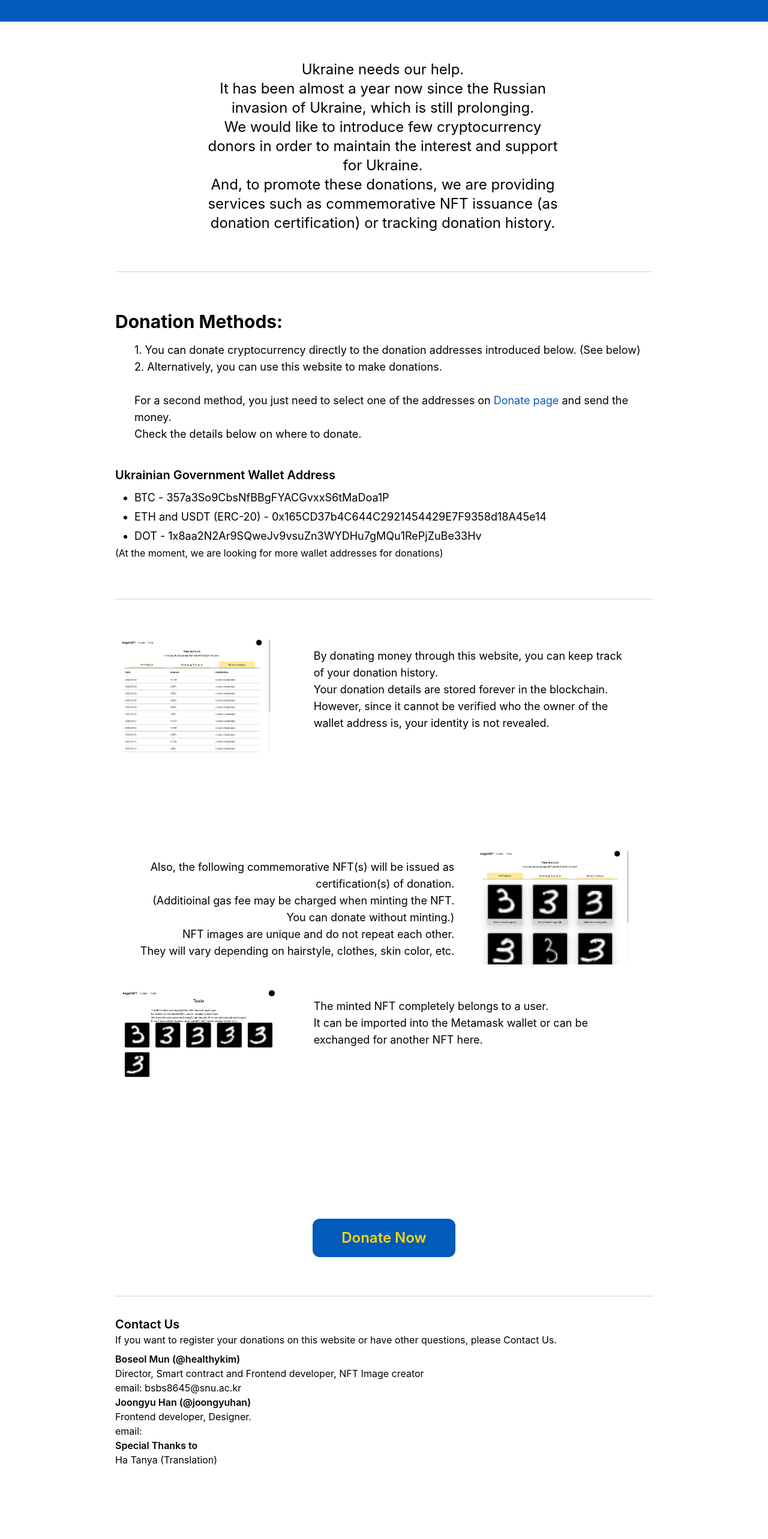
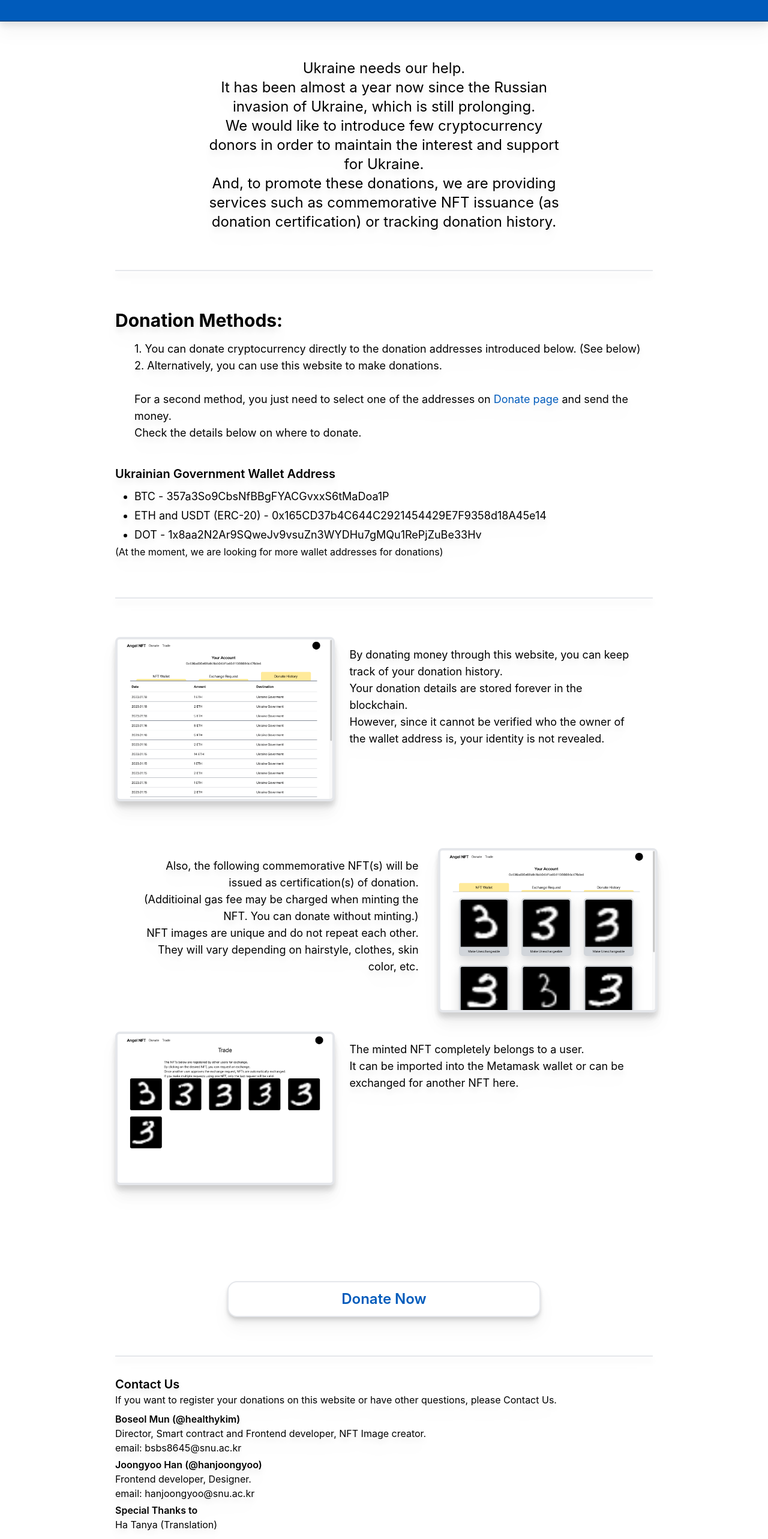
Before and after one commit to healthykim/AngelNFT, a React (Create React App) app in the folder frontend/: page / in a window 1280 px wide. Shown: the part 220-2786 px from the top of the page at 60% size. Before the commit the page ends 2746 px from the top, so only its background shows below. Built offline with nearby package versions, Linux system fonts and the light colour scheme; what web3 would draw is missing.

Commit message:
feat: Improve main page ui

```diff
--- a/frontend/src/components/x_card.js
+++ b/frontend/src/components/x_card.js
@@ -1,18 +1,18 @@
 function XCard({ imgPosi, imgSrc, children }) {
   if (imgPosi === 'right') {
     return (
-      <div className="grid grid-cols-3">
-        <img className="col-span-1 order-2 h-48 rounded-lg" src={imgSrc} alt=""/>
-        <p className="col-span-2 py-4 px-8 order-1 text-right">
+      <div className="grid grid-cols-5">
+        <img className="col-span-2 order-2 rounded-lg border-4 box-content drop-shadow-xl" src={imgSrc} alt=""/>
+        <p className="col-span-3 py-4 px-8 order-1 text-right">
           {children}
         </p>
       </div>
     );
   } else {
     return (
-      <div className="grid grid-cols-3 min-h-80">
-        <img className="col-span-1 h-48 rounded-lg" src={imgSrc} alt=""/>
-        <p className="col-span-2 py-4 px-8">
+      <div className="grid grid-cols-5 min-h-80">
+        <img className="col-span-2 rounded-lg border-4 box-content drop-shadow-xl" src={imgSrc} alt=""/>
+        <p className="col-span-3 py-4 px-8">
           {children}
         </p>
       </div>
--- a/frontend/src/routes/main_page.js
+++ b/frontend/src/routes/main_page.js
@@ -23,15 +23,15 @@ function MainPage() {
     }
   };
 
-  useEffect(()=>{
-    let timer = setTimeout(()=>{
+  useEffect(() => {
+    let timer = setTimeout(() => {
       setIsCopied(Array(ukWalletAddresses.length).fill(false));
     }, 1000);
     return () => clearTimeout(timer);
   }, [isCopied]);
 
   return (
-    <div className="bg-ukblue w-full h-64 ">
+    <div className="bg-ukblue w-full h-64 border-b-2 border-ukblue-darken drop-shadow-xl">
       <div className="grid text-center h-full content-center">
         <div>
           <h1 className="text-ukyellow text-4xl font-bold">
@@ -41,13 +41,11 @@ function MainPage() {
       </div>
       <div className="px-24 xl:px-48">
         <div className="text-center flex-wrap py-16 text-2xl w-10/12 xl:w-8/12 m-auto">
-          <p className="inline-block pr-1">Ukraine needs our help.</p>
-          <p className="inline-block pr-1">It has been almost a year now since the Russian invasion of Ukraine, which is still prolonging.</p>
-          <p className="inline-block pr-1">We would like to introduce few cryptocurrency donors in order to maintain the interest and support for Ukraine.</p>
-          <p className="inline-block pr-1">And, to promote these donations, we are providing services such as commemorative NFT issuance (as donation certification) or tracking donation history.</p>
+          <p className="inline-block">Ukraine needs our help.</p>
+          <p className="inline-block">It has been almost a year now since the Russian invasion of Ukraine, which is still prolonging.</p>
+          <p className="inline-block">We would like to introduce few cryptocurrency donors in order to maintain the interest and support for Ukraine.</p>
+          <p className="inline-block">And, to promote these donations, we are providing services such as commemorative NFT issuance (as donation certification) or tracking donation history.</p>
         </div>
-
-
         <div className="border-b-2"></div>
         <div className="grid gap-y-10 py-16">
           <div>
@@ -56,7 +54,7 @@ function MainPage() {
               1. You can donate cryptocurrency directly to the donation addresses introduced below. (See below) <br />
               2. Alternatively, you can use this website to make donations.<br /><br />
               For a second method, you just need to select one of the addresses on <Link to="/donate" className="text-ukblue text-lg">Donate page</Link> and send the money.<br />
-              Check the details below on where to donate.< br/>
+              Check the details below on where to donate.< br />
             </p>
           </div>
           <div>
@@ -95,36 +93,38 @@ function MainPage() {
             NFT images are unique and do not repeat each other. <br />
             They will vary depending on hairstyle, clothes, skin color, etc. <br />
           </XCard>
-          <XCard  imgSrc="main_images/3.png">
+          <XCard imgSrc="main_images/3.png">
             The minted NFT completely belongs to a user. <br />
             It can be imported into the Metamask wallet or can be exchanged for another NFT here. <br />
           </XCard>
-
         </div>
-        <div className="flex justify-center pb-16">
-          <Link to='/donate'>
-            <div className="bg-ukblue py-4 px-12 m-auto rounded-xl text-2xl text-ukyellow font-semibold">
-              Donate Now
-            </div>
+        <div className="flex justify-center pb-16 pt-8 w-7/12 mx-auto">
+          <Link to='/donate' className="text-center text-ukblue bg-white py-3 w-full  rounded-2xl text-2xl font-semibold drop-shadow-md border-2">
+            Donate Now
           </Link>
         </div>
         <div className="border-b-2"></div>
         <div className="py-8">
           <h4 className="text-xl font-semibold">Contact Us</h4>
           If you want to register your donations on this website or have other questions, please Contact Us.<br />
-          <p className="pt-2">
-            <p className="font-semibold">Boseol Mun (@healthykim)</p>
-            Director, Smart contract and Frontend developer, NFT Image creator <br />
-            email: bsbs8645@snu.ac.kr <br />
-            <p className="font-semibold">Joongyu Han (@joongyuhan)</p>
-            Frontend developer, Designer. <br />
-            email:  <br />
-            <p className="font-semibold">Special Thanks to</p>
-            Ha Tanya (Translation)<br />
-          </p>
+          <ul className="flex flex-col py-2 gap-1">
+            <li>
+              <p className="font-semibold">Boseol Mun (@healthykim)</p>
+              <p>Director, Smart contract and Frontend developer, NFT Image creator.</p>
+              <p>email: bsbs8645@snu.ac.kr</p>
+            </li>
+            <li>
+              <p className="font-semibold">Joongyoo Han (@hanjoongyoo)</p>
+              <p>Frontend developer, Designer. </p>
+              <p>email: hanjoongyoo@snu.ac.kr </p>
+            </li>
+            <li>
+              <p className="font-semibold">Special Thanks to</p>
+              <p>Ha Tanya (Translation)</p>
+            </li>
+          </ul>
         </div>
         <div className="h-12">
-
         </div>
       </div>
     </div>
```
